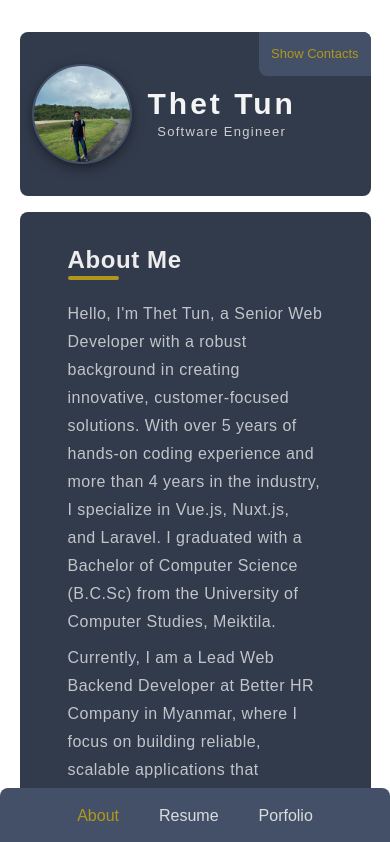
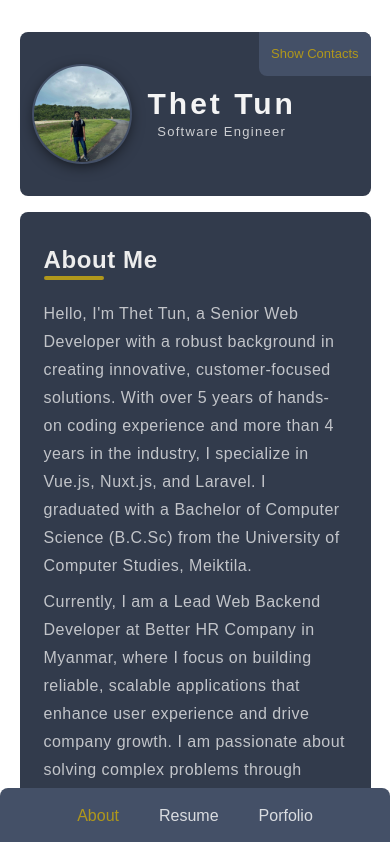
Before and after one commit to thettun17/portfolio, a Next.js app: page / in a window 390 px wide. Shown: the top 842 px of the page. Built offline with nearby package versions, Linux system fonts and the light colour scheme.

Commit message:
adjust padding on responsive

```diff
--- a/app/layout.tsx
+++ b/app/layout.tsx
@@ -37,7 +37,7 @@ export default function RootLayout({
             </div>
             <div className="laptop:w-5/6 mobile:w-full bg-primaryColor laptop:relative rounded-lg overflow-y-auto laptop:mb-0 mobile:mb-10">
               <Navbar />
-              <div className="px-12 my-8">{children}</div>
+              <div className="tablet:px-12 mobile:px-6 my-8">{children}</div>
             </div>
           </div>
         </div>
```
